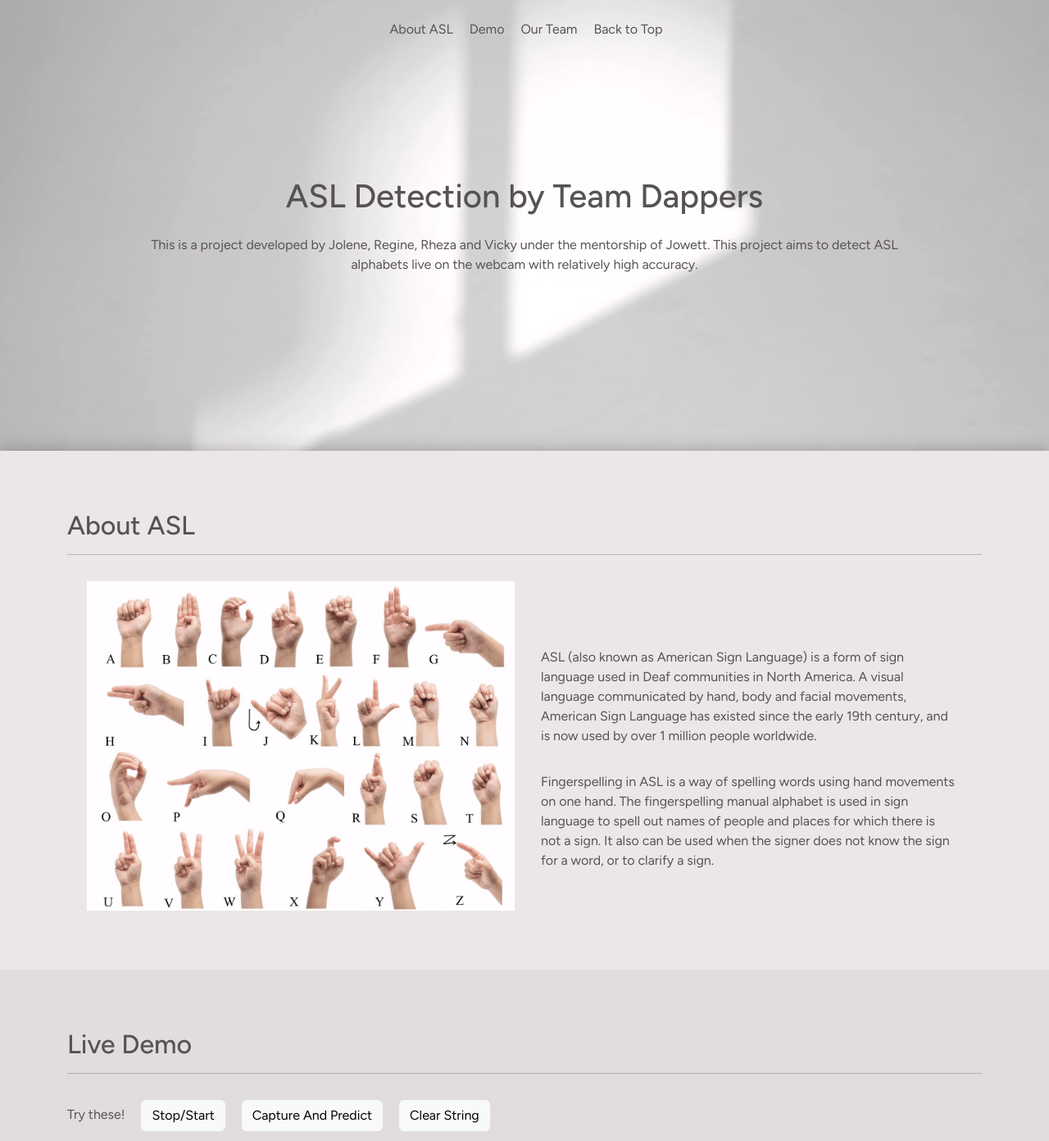
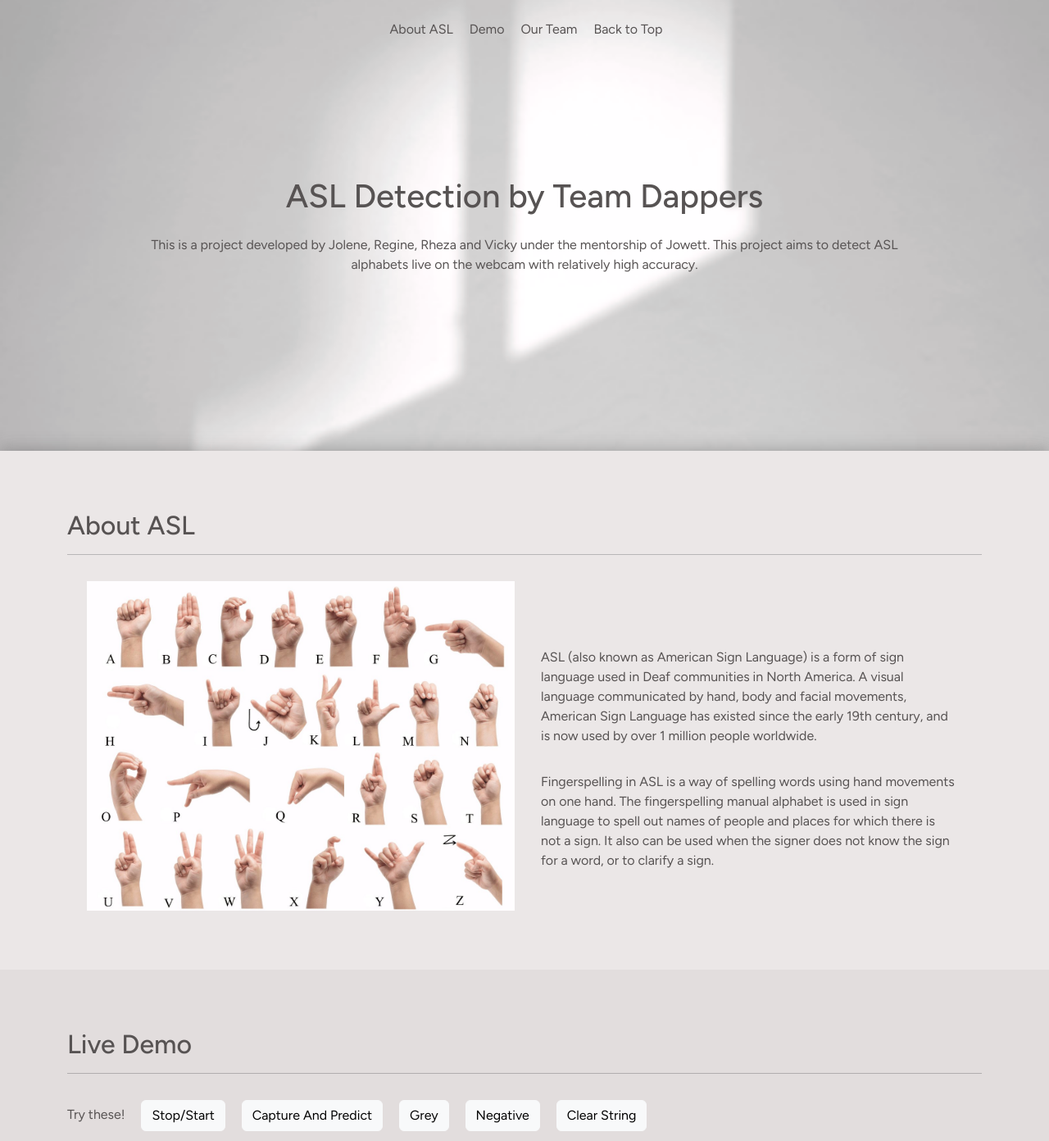
Before and after one commit to JowettC/asl_image_recog, a Flask app: page / in a window 1280 px wide. Shown: the top 1392 px of the page at 82% size. Run offline with Flask 2, Linux system fonts and the light colour scheme; some libraries are stand-ins or nearby versions; grey boxes are pictures that could not be loaded.

Commit message:
updated grayscale & neg filters

```diff
--- a/templates/index.html
+++ b/templates/index.html
@@ -131,8 +131,8 @@
 								<input type="submit" value="Stop/Start" name="stop" class="btn btn-light mx-2" />
 								<input type="submit" value="Capture And Predict" name="click"
 									class="btn btn-light mx-2" />
-								<!-- <input type="submit" value="Grey" name="grey" class="btn btn-light mx-2" />
-								<input type="submit" value="Negative" name="neg" class="btn btn-light mx-2" /> -->
+								<input type="submit" value="Grey" name="grey" class="btn btn-light mx-2" />
+								<input type="submit" value="Negative" name="neg" class="btn btn-light mx-2" />
 								<input type="submit" value="Clear String" name="clear" class="btn btn-light mx-2" />
 							</form>
 						</div>
```
